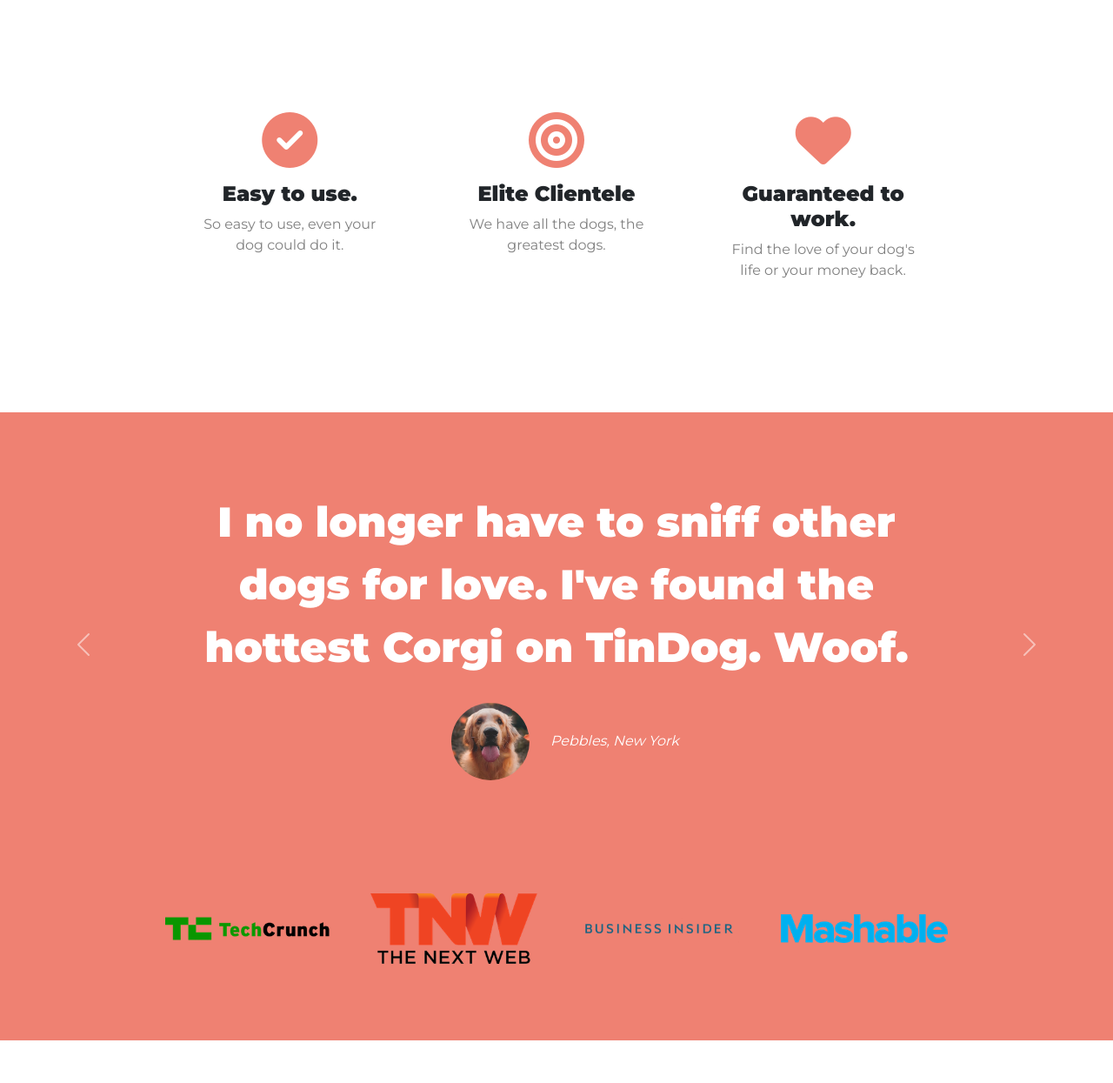
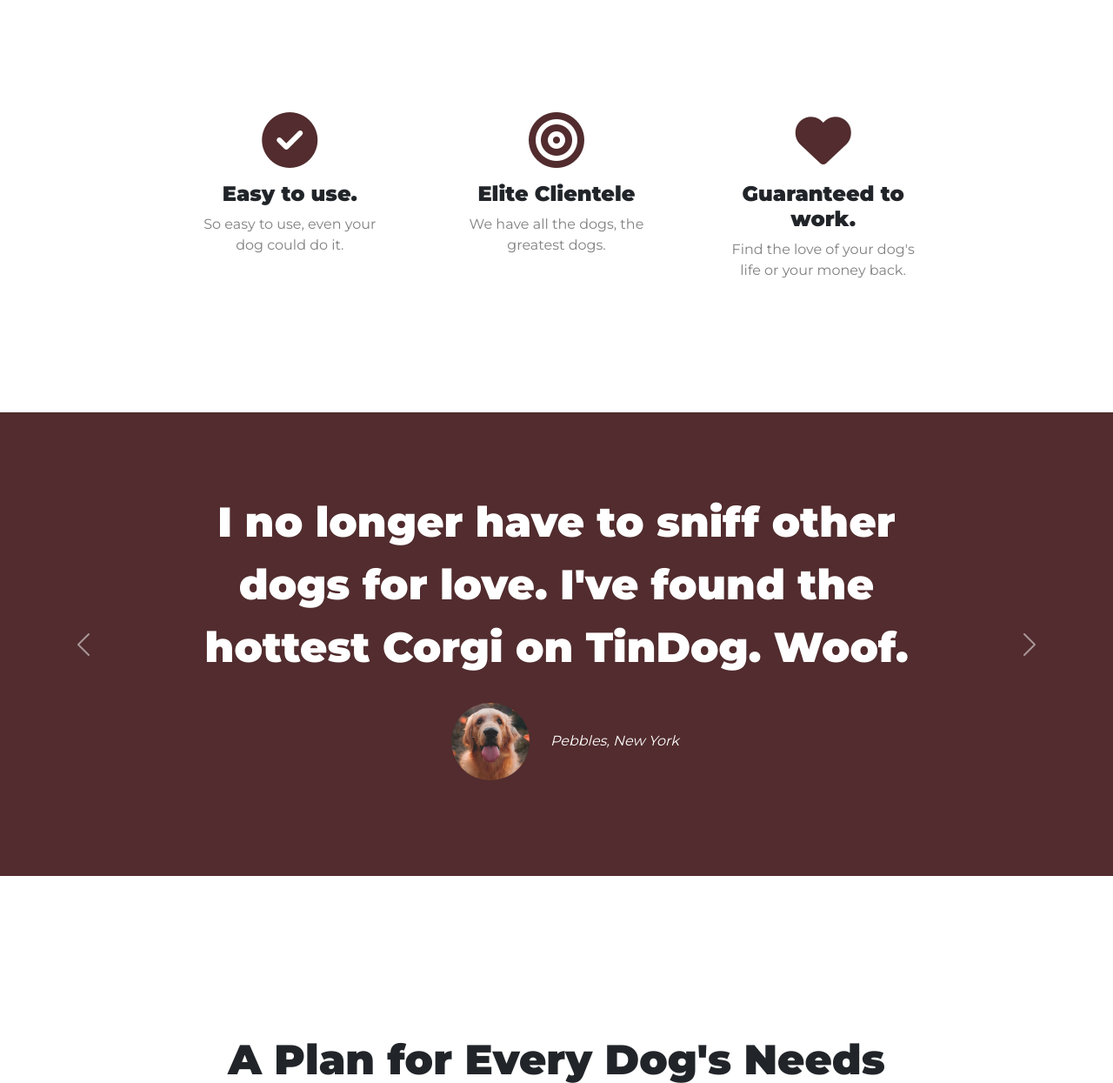
Before and after one commit to AbuBakar-code/tindog, a plain HTML site: page index.html in a window 1280 px wide. Shown: the part 600-1845 px from the top of the page at 87% size. Drawn offline with nearby package versions, Linux system fonts and the light colour scheme.

Commit message:
Add files via upload

```diff
--- a/css/styles.css
+++ b/css/styles.css
@@ -33,7 +33,7 @@
 /* Section */
 
 .color-section{
-    background-color: #ff4c68;
+    background-color: #522c2e;
     color: #fff;
 }
 
@@ -96,7 +96,7 @@
 }
 
 .icon{
-    color: #ef8172;
+    color: #522c2e;
     margin-bottom:1rem ;
 }
 
@@ -106,7 +106,7 @@
 
 /* Testimonial Section */
 #testimonials{
-    background-color:#ef8172;
+    background-color:#522c2e;
 }
 .testimonial-text{
     font-size: 3rem;
@@ -119,7 +119,7 @@
 }
 
 /* Press Section */
-#press{
+/* #press{
     background-color:#ef8172;
     padding-bottom: 3%;
 }
@@ -127,7 +127,7 @@
 .press-logo{
     width: 15%;
     margin: 20px 20px 50px;
-}
+} */
 
 /* Pricing Section */
 
```
Also changed, not shown: index.html (+2 -2 lines).
